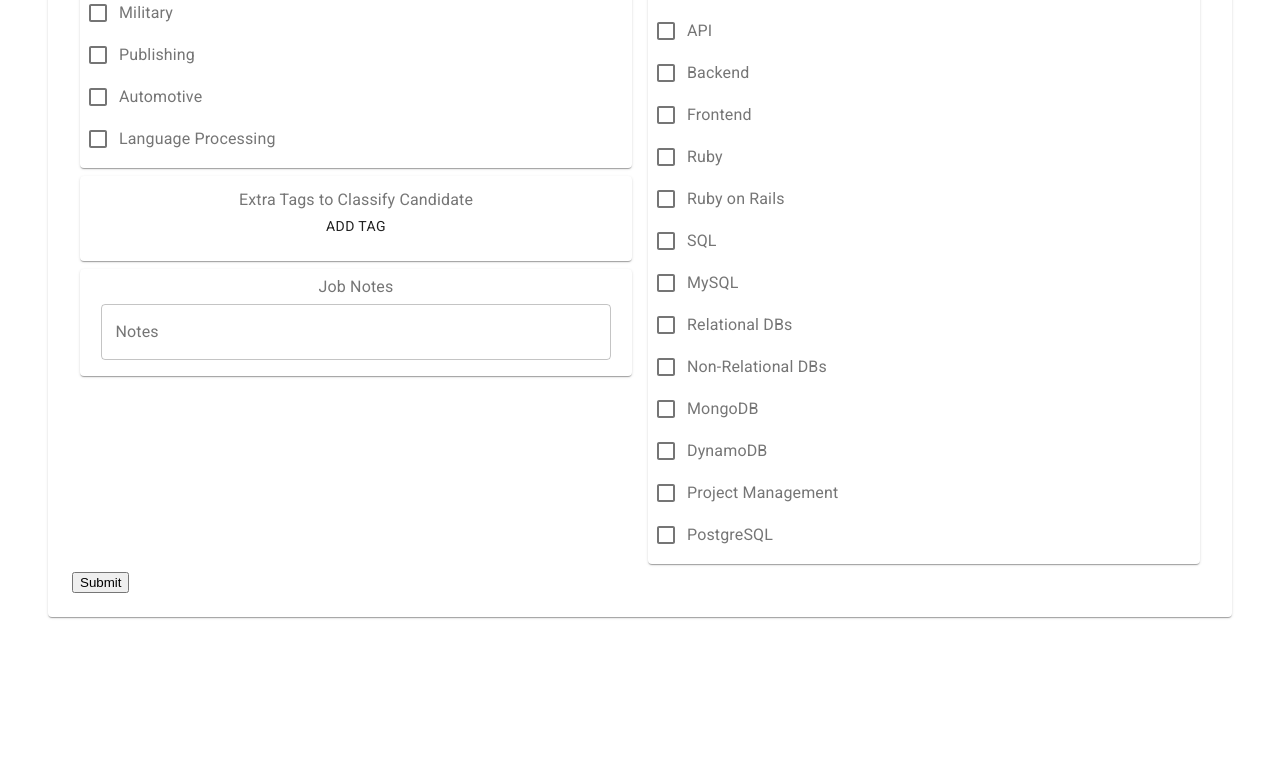
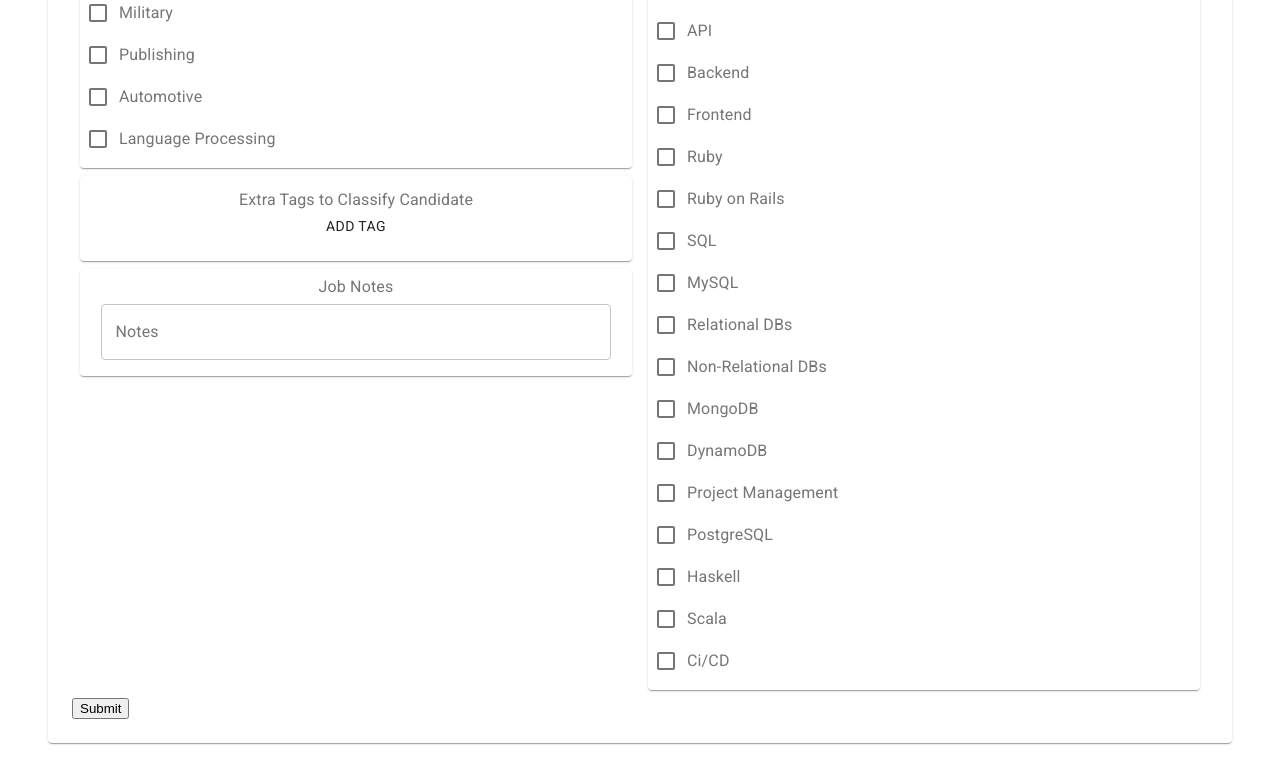
Before and after one commit to mnavoy4/HCRmatcher2, a React (Create React App) app in the folder frontend/: page /add-job in a window 1280 px wide. Shown: the part 1828-2611 px from the top of the page. Before the commit the page ends 2485 px from the top, so only its background shows below. Built offline with nearby package versions, Linux system fonts and the light colour scheme.

Commit message:
added more skills

```diff
--- a/frontend/src/data/skills.js
+++ b/frontend/src/data/skills.js
@@ -5,5 +5,6 @@ export default {
   'PHP', 'Winforms', 'ASIC', 'Pytorch', 'Tensorflow',
   'Redux', 'Express', 'API', 'Backend', 'Frontend',
   'Ruby', 'Ruby on Rails', 'SQL', 'MySQL', 'Relational DBs',
-  'Non-Relational DBs', 'MongoDB', 'DynamoDB', 'Project Management', 'PostgreSQL', ]
+  'Non-Relational DBs', 'MongoDB', 'DynamoDB', 'Project Management',
+  'PostgreSQL', 'Haskell', 'Scala', 'Ci/CD']
 }
```
